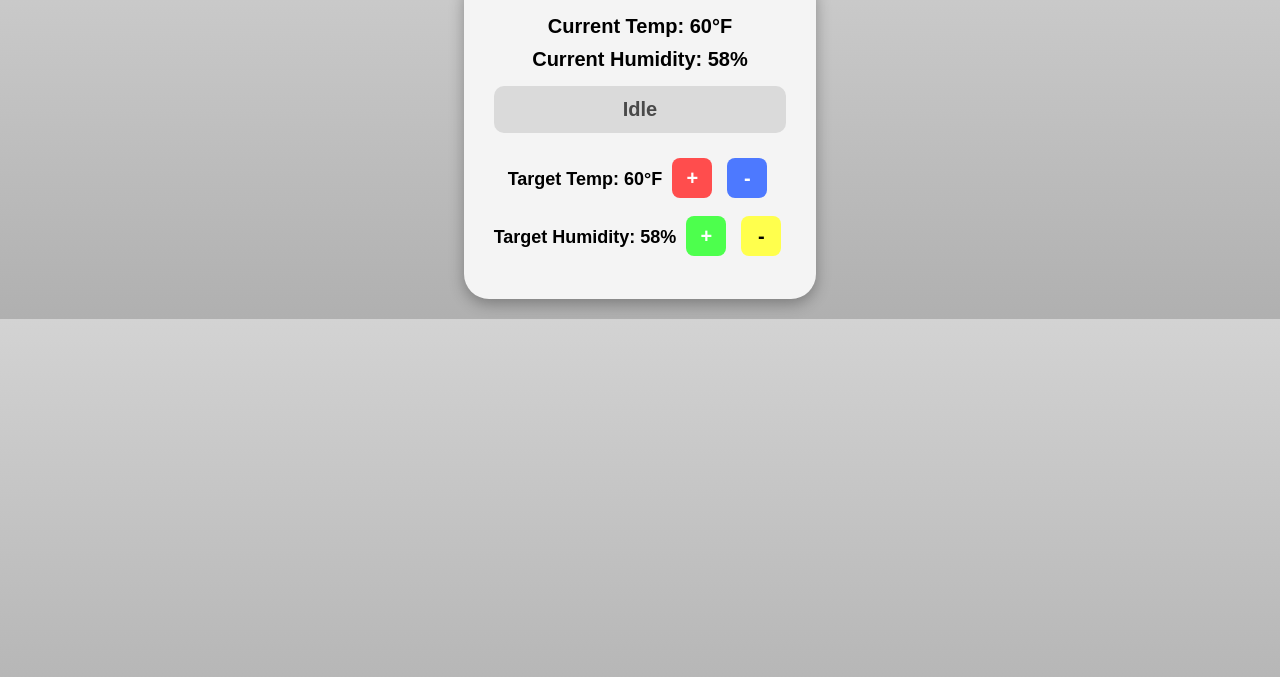
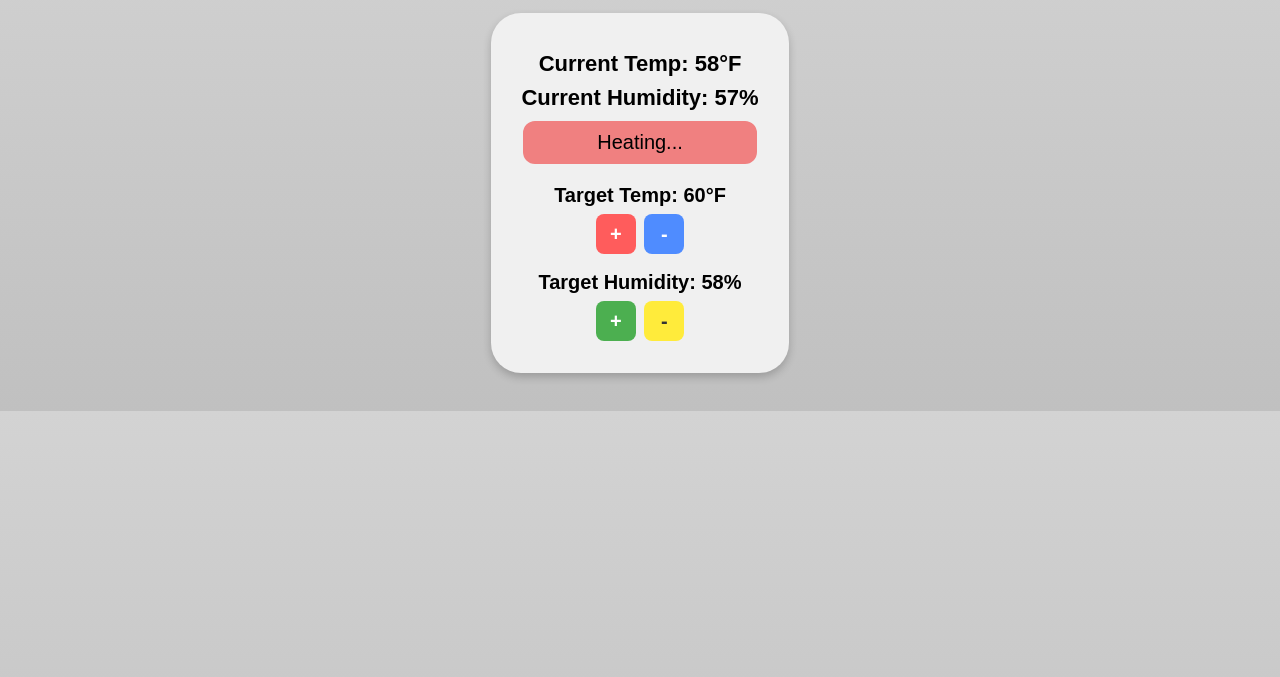
Before and after one commit to Chronic-W-F/The-Brain-Display, a plain HTML site: page public/index.html in a window 1280 px wide. Shown: the part 123-800 px from the top of the page. Drawn offline with Linux system fonts and the light colour scheme.

Commit message:
Update index.html

```diff
--- a/public/index.html
+++ b/public/index.html
@@ -6,179 +6,198 @@
   <title>The Brain Display</title>
   <style>
     body {
+      background: linear-gradient(to bottom, #d3d3d3, #c0c0c0);
       font-family: Arial, sans-serif;
-            background: linear-gradient(to bottom, #d3d3d3, #b0b0b0);
-            margin: 0;
-            padding: 20px;
       text-align: center;
+      padding: 30px;
     }
     .container {
-            background: #f4f4f4;
+      background: #f0f0f0;
       padding: 30px;
-            border-radius: 25px;
+      border-radius: 30px;
       display: inline-block;
-            box-shadow: 0 5px 15px rgba(0,0,0,0.3);
+      box-shadow: 0 4px 8px rgba(0,0,0,0.2);
+      margin-top: 20px;
     }
     h1 {
       margin-bottom: 20px;
     }
     .reading {
-            font-size: 20px;
-            margin: 10px 0;
+      font-size: 22px;
+      margin: 8px 0;
       font-weight: bold;
     }
-        .status-line {
-            margin: 15px 0;
-            padding: 12px;
+    .status {
+      margin: 10px auto;
+      padding: 10px;
+      font-size: 20px;
+      width: 90%;
+      border-radius: 12px;
+    }
+    .idle {
+      background-color: #ddd;
+    }
+    .cooling {
+      background-color: #add8e6;
+    }
+    .heating {
+      background-color: #f08080;
+    }
+    .alert {
+      margin-top: 10px;
+      background-color: #ff7f7f;
+      color: white;
+      font-weight: bold;
+      padding: 8px;
+      border-radius: 15px;
+      width: 90%;
+      margin-left: auto;
+      margin-right: auto;
+    }
+    .alarm {
+      margin-top: 8px;
+      background-color: #ff0000;
+      color: white;
+      font-weight: bold;
+      padding: 8px;
+      border-radius: 15px;
+      width: 90%;
+      margin-left: auto;
+      margin-right: auto;
+    }
+    .controls {
+      margin-top: 20px;
+    }
+    .target-label {
       font-size: 20px;
       font-weight: bold;
-            border-radius: 10px;
-            animation: pulse 2s infinite;
     }
-        @keyframes pulse {
-            0% {opacity: 1;}
-            50% {opacity: 0.7;}
-            100% {opacity: 1;}
-        }
-        .alert {
-            background-color: #ff7f7f;
-            color: white;
-            margin: 10px 0;
-            padding: 10px;
-            font-size: 18px;
-            border-radius: 12px;
-        }
-        .alarm {
-            background-color: red;
-            color: white;
-            font-weight: bold;
-            font-size: 20px;
-            padding: 15px;
-            border-radius: 10px;
-            margin-bottom: 10px;
-        }
-        .target-controls {
-            margin-top: 20px;
-        }
-        .target-controls div {
-            margin: 8px 0;
-            font-size: 18px;
-            font-weight: bold;
+    .adjust-buttons {
+      margin-top: 5px;
     }
     button {
+      width: 40px;
+      height: 40px;
+      margin: 2px;
+      border: none;
       font-size: 20px;
       font-weight: bold;
-            width: 40px;
-            height: 40px;
-            margin: 5px;
-            border: none;
+      color: white;
       border-radius: 8px;
-            color: white;
       cursor: pointer;
     }
-        .temp-plus { background-color: #ff4d4d; }
-        .temp-minus { background-color: #4d79ff; }
-        .humidity-plus { background-color: #4dff4d; }
-        .humidity-minus { background-color: #ffff4d; color: black; }
+    .red {
+      background-color: #ff5c5c;
+    }
+    .blue {
+      background-color: #4f8cff;
+    }
+    .green {
+      background-color: #4caf50;
+    }
+    .yellow {
+      background-color: #ffeb3b;
+      color: #333;
+    }
   </style>
 </head>
 <body>
   <h1>The Brain</h1>
+  <div class="container">
+    <div class="reading" id="temp">Current Temp: 58°F</div>
+    <div class="reading" id="humidity">Current Humidity: 57%</div>
+    <div class="status idle" id="status">Idle</div>
 
-    <div class="container">
-        <div id="current-readings">
-            <div class="reading" id="temp">Current Temp: 60°F</div>
-            <div class="reading" id="humidity">Current Humidity: 58%</div>
+    <div id="alert" class="alert" style="display:none;">ALERT! Temp and/or Humidity Out of Range!</div>
+    <div id="alarm" class="alarm" style="display:none;">ALARM: Temp and/or Humidity!</div>
+
+    <div class="controls">
+      <div class="target-label">
+        Target Temp: <span id="target-temp">60</span>°F
+      </div>
+      <div class="adjust-buttons">
+        <button class="red" onclick="adjustTarget('temp', 1)">+</button>
+        <button class="blue" onclick="adjustTarget('temp', -1)">-</button>
       </div>
 
-        <div id="status" class="status-line" style="background-color: #cfcfcf;">Idle...</div>
-
-        <div id="alert" class="alert" style="display:none;">
-            ALERT! Temp and/or Humidity Out of Range!
+      <div class="target-label" style="margin-top:15px;">
+        Target Humidity: <span id="target-humidity">58</span>%
       </div>
-        <div id="alarm" class="alarm" style="display:none;">
-            ALARM: Temp and/or Humidity!
-        </div>
-
-        <div class="target-controls">
-            <div>Target Temp: <span id="targetTemp">60</span>°F
-                <button class="temp-plus" onclick="adjustTemp(1)">+</button>
-                <button class="temp-minus" onclick="adjustTemp(-1)">-</button>
-            </div>
-            <div>Target Humidity: <span id="targetHumidity">58</span>%
-                <button class="humidity-plus" onclick="adjustHumidity(1)">+</button>
-                <button class="humidity-minus" onclick="adjustHumidity(-1)">-</button>
+      <div class="adjust-buttons">
+        <button class="green" onclick="adjustTarget('humidity', 1)">+</button>
+        <button class="yellow" onclick="adjustTarget('humidity', -1)">-</button>
       </div>
     </div>
   </div>
 
   <script>
+    let currentTemp = 58;
+    let currentHumidity = 57;
     let targetTemp = 60;
     let targetHumidity = 58;
-        let currentTemp = 60;
-        let currentHumidity = 58;
 
-        function adjustTemp(change) {
-            targetTemp += change;
-            document.getElementById('targetTemp').innerText = targetTemp;
+    function updateDisplay() {
+      document.getElementById('temp').textContent = `Current Temp: ${currentTemp}°F`;
+      document.getElementById('humidity').textContent = `Current Humidity: ${currentHumidity}%`;
+      document.getElementById('target-temp').textContent = targetTemp;
+      document.getElementById('target-humidity').textContent = targetHumidity;
+
+      let statusEl = document.getElementById('status');
+
+      // Determine status
+      if (currentTemp > targetTemp) {
+        statusEl.textContent = "Cooling...";
+        statusEl.className = "status cooling";
+      } else if (currentTemp < targetTemp) {
+        statusEl.textContent = "Heating...";
+        statusEl.className = "status heating";
+      } else {
+        statusEl.textContent = "Idle";
+        statusEl.className = "status idle";
       }
 
-        function adjustHumidity(change) {
-            targetHumidity += change;
-            document.getElementById('targetHumidity').innerText = targetHumidity;
+      // Show alert if outside tight range
+      const tempDiff = Math.abs(currentTemp - targetTemp);
+      const humidityDiff = Math.abs(currentHumidity - targetHumidity);
+
+      if (tempDiff > 2 || humidityDiff > 3) {
+        document.getElementById('alert').style.display = 'block';
+      } else {
+        document.getElementById('alert').style.display = 'none';
       }
 
-        function updateStatus() {
-            const status = document.getElementById('status');
-            const tempDiff = currentTemp - targetTemp;
-
-            if (Math.abs(tempDiff) <= 1) {
-                status.style.backgroundColor = '#cfcfcf';
-                status.innerText = "Idle";
-            } else if (tempDiff > 1) {
-                status.style.backgroundColor = '#4d79ff';
-                status.innerText = "Cooling...";
+      // Show alarm if way out
+      if (tempDiff > 4 || humidityDiff > 5) {
+        document.getElementById('alarm').style.display = 'block';
       } else {
-                status.style.backgroundColor = '#ff4d4d';
-                status.innerText = "Heating...";
+        document.getElementById('alarm').style.display = 'none';
       }
     }
 
-        function updateDisplay() {
-            document.getElementById('temp').innerText = `Current Temp: ${currentTemp}°F`;
-            document.getElementById('humidity').innerText = `Current Humidity: ${currentHumidity}%`;
-            updateStatus();
-
-            const tempDiff = Math.abs(currentTemp - targetTemp);
-            const humidityDiff = Math.abs(currentHumidity - targetHumidity);
-
-            const alertBox = document.getElementById('alert');
-            const alarmBox = document.getElementById('alarm');
-
-            // Tighter alarms: 2°F and 2%
-            if (tempDiff > 2 || humidityDiff > 2) {
-                alertBox.style.display = 'block';
-                alarmBox.style.display = 'block';
-            } else {
-                alertBox.style.display = 'none';
-                alarmBox.style.display = 'none';
+    function adjustTarget(type, amount) {
+      if (type === 'temp') {
+        targetTemp += amount;
+      } else if (type === 'humidity') {
+        targetHumidity += amount;
       }
+      updateDisplay();
     }
 
-        function randomizeMockData() {
-            // Randomly move temp and humidity by -2, -1, 0, +1, +2
+    function randomizeReadings() {
+      // Randomly adjust temp and humidity by -2, -1, 0, +1, +2
       currentTemp += Math.floor(Math.random() * 5) - 2;
       currentHumidity += Math.floor(Math.random() * 5) - 2;
 
-            // Keep humidity realistic (10%-90%)
-            currentHumidity = Math.min(90, Math.max(10, currentHumidity));
+      // Clamp reasonable bounds
+      currentTemp = Math.max(40, Math.min(80, currentTemp));
+      currentHumidity = Math.max(30, Math.min(90, currentHumidity));
 
       updateDisplay();
     }
 
-        // Update the display immediately and every 10 seconds
+    // Start the simulation
     updateDisplay();
-        setInterval(randomizeMockData, 10000);
+    setInterval(randomizeReadings, 10000); // Every 10 seconds
   </script>
 </body>
 </html>
```
Lines whose indentation alone changed are shown as unchanged.
